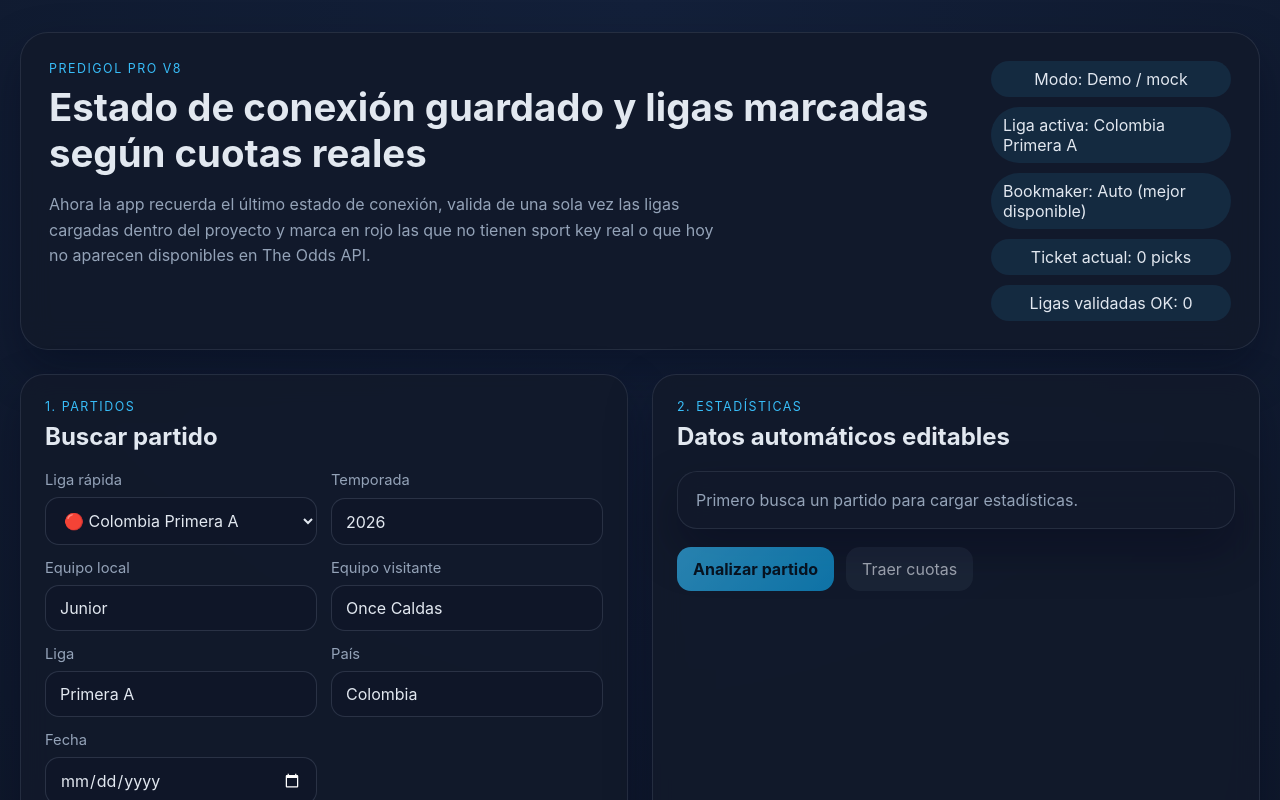
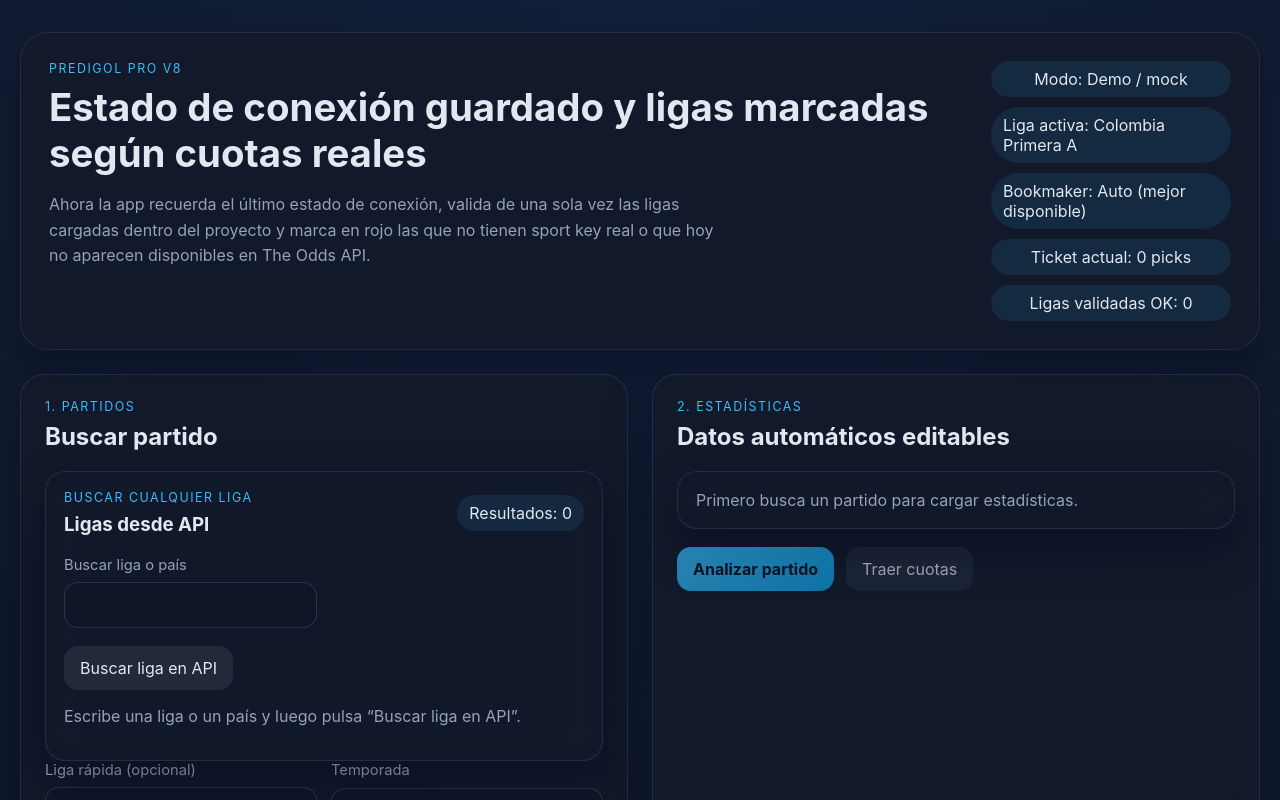
Before and after one commit to daiber22/predigo-pro, a Next.js app: page / in a window 1280 px wide. Shown: the top 800 px of the page. Built offline with nearby package versions, Linux system fonts and the light colour scheme.

Commit message:
Agregar buscador de ligas API

```diff
--- a/components/predigol-app.tsx
+++ b/components/predigol-app.tsx
@@ -50,7 +50,19 @@ type LeagueStatusSnapshot = {
   oddsApiConfigured: boolean;
   leagueStatuses: LeagueQuotaStatus[];
 };
-
+type LeagueSearchResult = {
+  leagueId: number | null;
+  leagueKey: string;
+  league: string;
+  country: string;
+  season: number;
+  logo: string | null;
+  flag: string | null;
+  oddsSportKey: string | null;
+  status: 'mapped' | 'missing_sport_key';
+  source: 'api-football' | 'demo';
+  searchLabel: string;
+};
 const defaultLeague = getLeagueOption('colombia-primera-a') || LEAGUE_OPTIONS[0];
 
 const defaultForm: SearchFormState = {
@@ -113,7 +125,10 @@ export function PredigolApp() {
   const [lastGeneratedProfile, setLastGeneratedProfile] = useState<TicketProfile | null>(null);
   const [connections, setConnections] = useState<ConnectionStatus | null>(null);
   const [leagueSnapshot, setLeagueSnapshot] = useState<LeagueStatusSnapshot | null>(null);
-
+const [leagueSearch, setLeagueSearch] = useState<string>('');
+const [leagueResults, setLeagueResults] = useState<LeagueSearchResult[]>([]);
+const [leagueSearchLoading, setLeagueSearchLoading] = useState(false);
+const [selectedSearchLeague, setSelectedSearchLeague] = useState<LeagueSearchResult | null>(null);
   const selectedLeague = getLeagueOption(form.leagueKey);
   const selectedBookmaker = BOOKMAKER_OPTIONS.find((item) => item.value === oddsControls.bookmakerKey) || BOOKMAKER_OPTIONS[0];
 
@@ -180,7 +195,7 @@ export function PredigolApp() {
   }, [leagueSnapshot]);
 
   const currentLeagueStatus = useMemo(() => {
-    if (!selectedLeague) return undefined;
+  if (selectedLeague) {
     return leagueStatusMap[selectedLeague.key] || (!selectedLeague.oddsSportKey
       ? {
           leagueKey: selectedLeague.key,
@@ -190,10 +205,28 @@ export function PredigolApp() {
           message: 'Esta liga no tiene sport key configurado dentro de la app.',
         }
       : undefined);
-  }, [leagueStatusMap, selectedLeague]);
+  }
+
+  if (selectedSearchLeague) {
+    return {
+      leagueKey: selectedSearchLeague.leagueKey,
+      label: selectedSearchLeague.searchLabel,
+      sportKey: selectedSearchLeague.oddsSportKey || undefined,
+      status: selectedSearchLeague.oddsSportKey ? 'unchecked' as const : 'missing_sport_key' as const,
+      message: selectedSearchLeague.oddsSportKey
+        ? 'Liga encontrada desde la API. Ya puedes buscar partido y luego probar cuotas.'
+        : 'Liga encontrada desde la API, pero todavía no tiene sport key mapeado dentro de la app.',
+    };
+  }
+
+  return undefined;
+}, [leagueStatusMap, selectedLeague, selectedSearchLeague]);
 
  function applyLeagueKey(leagueKey: string) {
   const option = getLeagueOption(leagueKey);
+  setSelectedSearchLeague(null);
+  setLeagueResults([]);
+  setLeagueSearch('');
   setForm((current: SearchFormState) => ({
     ...current,
     leagueKey,
@@ -202,7 +235,63 @@ export function PredigolApp() {
     season: option?.defaultSeason ? String(option.defaultSeason) : current.season,
   }));
 }
+async function handleSearchLeagues() {
+  const query = leagueSearch.trim();
 
+  if (!query) {
+    setLeagueResults([]);
+    setMessage('Escribe una liga o un país para buscar.');
+    return;
+  }
+
+  setLeagueSearchLoading(true);
+  setMessage('');
+
+  try {
+    const response = await fetch(
+      `/api/ligas?search=${encodeURIComponent(query)}&season=${encodeURIComponent(
+        form.season || String(new Date().getFullYear()),
+      )}`,
+    );
+
+    const payload = await response.json();
+
+    if (!response.ok) {
+      throw new Error(payload.error || 'No se pudieron buscar ligas.');
+    }
+
+    setLeagueResults(payload.results || []);
+    setMessage(
+      payload.results?.length
+        ? `Encontré ${payload.results.length} resultado${payload.results.length === 1 ? '' : 's'} para "${query}".`
+        : `No encontré ligas para "${query}".`,
+    );
+  } catch (error) {
+    setMessage(error instanceof Error ? error.message : 'No se pudieron buscar ligas.');
+  } finally {
+    setLeagueSearchLoading(false);
+  }
+}
+  function applyLeagueSearchResult(result: LeagueSearchResult) {
+  setSelectedSearchLeague(result);
+  setForm((current: SearchFormState) => ({
+    ...current,
+    leagueKey: result.leagueKey,
+    league: result.league,
+    country: result.country,
+    season: String(result.season),
+  }));
+  setFixture(null);
+  setOdds(null);
+  setAnalysis(null);
+  setLeagueSearch(result.searchLabel);
+  setLeagueResults([]);
+  setMessage(
+    result.oddsSportKey
+      ? `Liga seleccionada: ${result.searchLabel}. Quedó enlazada con cuotas por sport key.`
+      : `Liga seleccionada: ${result.searchLabel}. La app puede buscar el partido, pero esa liga todavía no tiene sport key mapeado.`,
+  );
+}
   function toggleMarketFilter(market: OddsMarketKey) {
     setOddsControls((current) => {
       const exists = current.comparisonMarkets.includes(market);
@@ -522,10 +611,70 @@ setMessage(
               <h2>Buscar partido</h2>
             </div>
           </header>
+<div className="fixture-card">
+  <div className="panel-header">
+    <div>
+      <p className="section-kicker">Buscar cualquier liga</p>
+      <h3>Ligas desde API</h3>
+    </div>
+    <span className="pill">Resultados: {leagueResults.length}</span>
+  </div>
 
   <div className="form-grid">
+    <Input
+      label="Buscar liga o país"
+      value={leagueSearch}
+      onChange={setLeagueSearch}
+    />
+  </div>
+
+  <div className="actions-row">
+    <button
+      className="secondary"
+      onClick={handleSearchLeagues}
+      disabled={leagueSearchLoading}
+    >
+      {leagueSearchLoading ? 'Buscando ligas...' : 'Buscar liga en API'}
+    </button>
+  </div>
+
+  {leagueResults.length ? (
+    <div className="league-status-grid">
+      {leagueResults.map((result) => {
+        const tone = result.oddsSportKey ? 'ok' : 'bad';
+        const active =
+          form.leagueKey === result.leagueKey &&
+          form.league === result.league &&
+          form.country === result.country;
+
+        return (
+          <button
+            key={`${result.leagueKey}-${result.leagueId ?? result.searchLabel}-${result.season}`}
+            type="button"
+            className={`league-status-card tone-${tone} ${active ? 'active' : ''}`}
+            onClick={() => applyLeagueSearchResult(result)}
+          >
+            <div className="league-status-top">
+              <strong>{result.searchLabel}</strong>
+              <span className={`status-badge tone-${tone}`}>
+                {result.oddsSportKey ? 'Sport key OK' : 'Sin sport key'}
+              </span>
+            </div>
+            <small>{result.oddsSportKey || 'No configurado en app'}</small>
+            <p>Temporada {result.season} · Fuente {result.source}</p>
+          </button>
+        );
+      })}
+    </div>
+  ) : (
+    <p className="helper-text">
+      Escribe una liga o un país y luego pulsa “Buscar liga en API”.
+    </p>
+  )}
+</div>
+          <div className="form-grid">
             <SelectField
-              label="Liga rápida"
+              label="Liga rápida (opcional)"
               value={form.leagueKey}
               onChange={applyLeagueKey}
               options={LEAGUE_OPTIONS.map((item) => {
```
Lines whose indentation alone changed are shown as unchanged.
